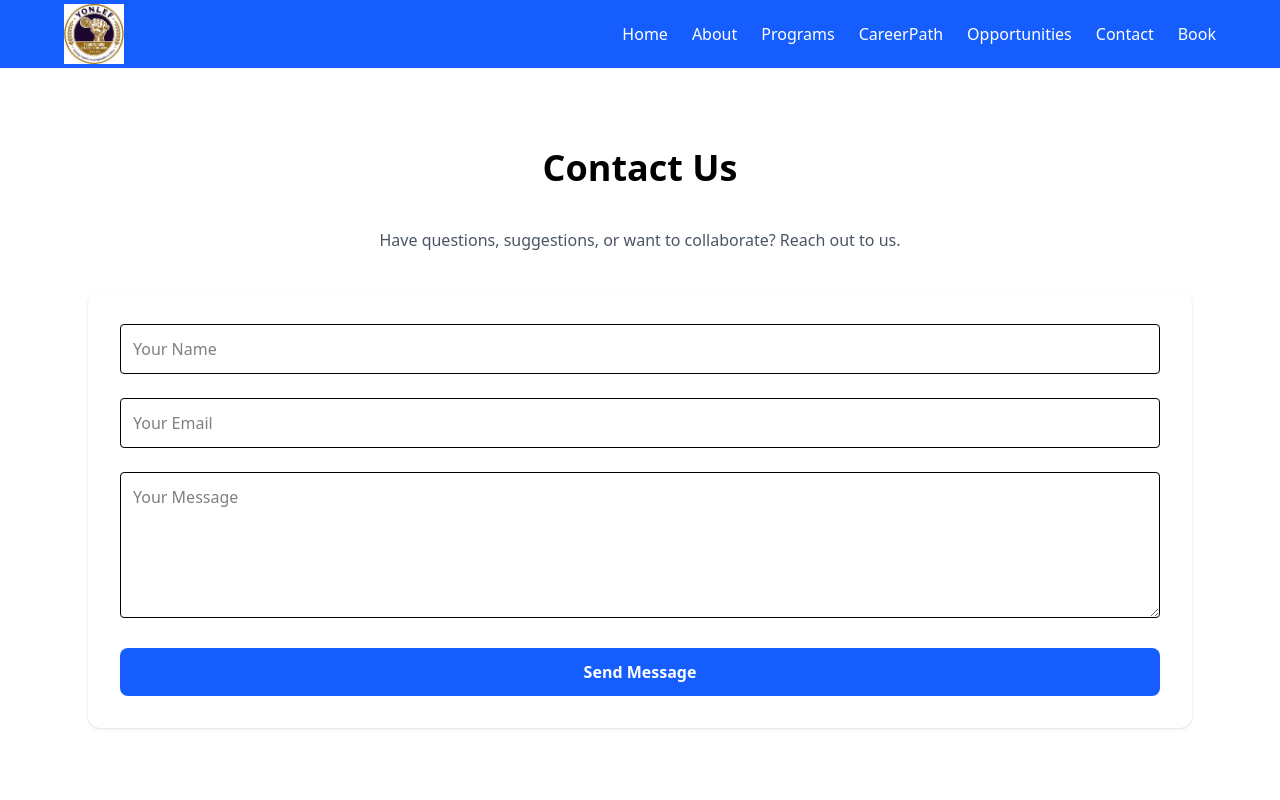
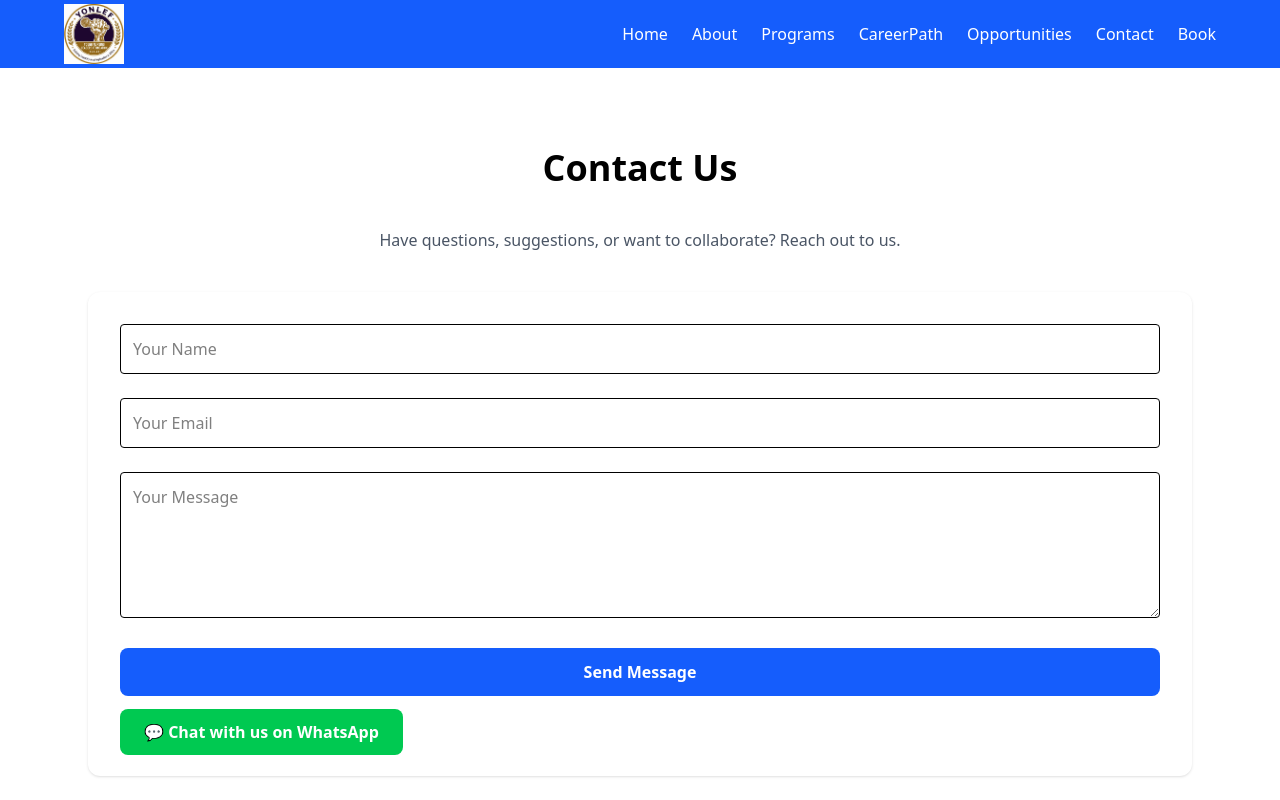
Before and after one commit to degreatcornel/yonlef-website, a React (Vite) app: page /contact in a window 1280 px wide. Shown: the top 800 px of the page. Built offline with nearby package versions, Linux system fonts and the light colour scheme.

Commit message:
contact updated and whatsapp added

```diff
--- a/src/pages/contact.jsx
+++ b/src/pages/contact.jsx
@@ -15,17 +15,6 @@ const Contact = () => {
     });
   };
 
-  const handleSubmit = (e) => {
-    e.preventDefault();
-    alert("Message sent successfully!");
-    setForm({
-      name: "",
-      email: "",
-      message: "",
-    });
-  };
-
-
   return (
     <div className="py-20">
       <div className={`${styles.container} max-w-2xl`}>
@@ -39,13 +28,11 @@ const Contact = () => {
         </p>
 
         <form
-          name="contact"
+          action="https://formspree.io/f/xgodobdv"
           method="POST"
-          data-netlify="true"
-          onSubmit={handleSubmit}
+          onSubmit={() => alert("✅ Message sent successfully! We will get back to you shortly.")}
           className="space-y-6 bg-white p-8 rounded-xl shadow"
         >
-          <input type="hidden" name="form-name" value="contact" />
 
           {/* Name */}
           <input
@@ -88,6 +75,20 @@ const Contact = () => {
             Send Message
           </button>
 
+
+            <a
+            href="https://api.whatsapp.com/send?phone=2348108818656&text=Hello%20YONLEF%2C%20I%20would%20like%20to%20make%20an%20enquiry"
+            target="_blank"
+            rel="noopener noreferrer"
+            onClick={() => {
+              if (window.fbq) {
+                window.fbq('track', 'Contact');
+              }
+            }}
+            className="bg-green-500 hover:bg-green-600 text-white px-6 py-3 rounded-lg font-semibold transition"
+            >
+              💬 Chat with us on WhatsApp
+            </a>
         </form>
 
       </div>
```
